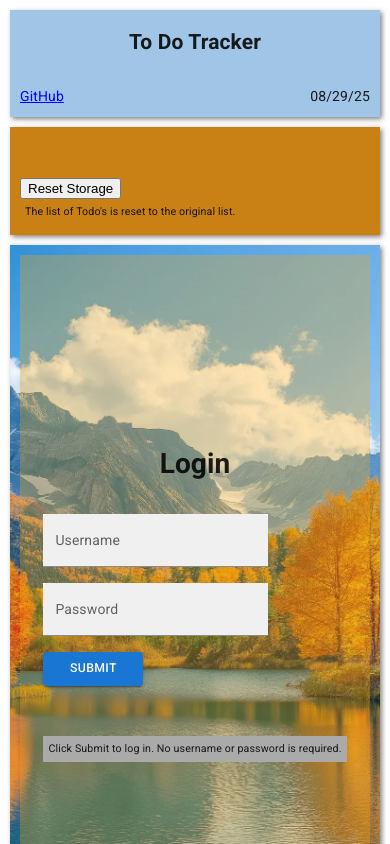
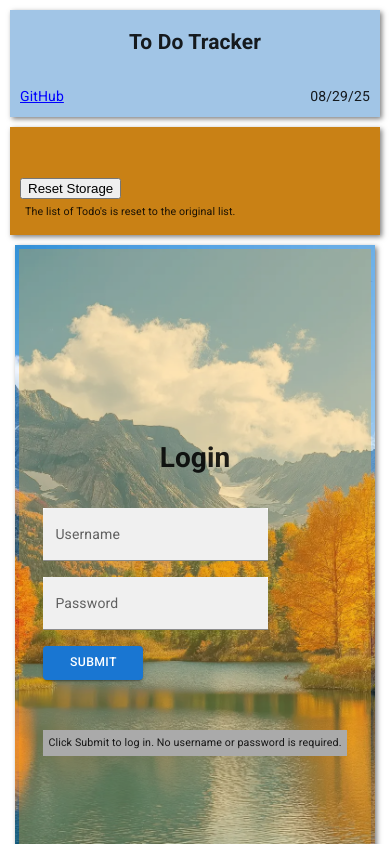
Before and after one commit to bloppo/todo-tracker2, a React (Vite) app: page /login in a window 390 px wide. Shown: the top 844 px of the page. Built offline with nearby package versions, Linux system fonts and the light colour scheme.

Commit message:
9th Commit - Styling issues

```diff
--- a/src/index.css
+++ b/src/index.css
@@ -283,6 +283,7 @@ nav {
 @media (max-width: 400px) {
     .main {
         flex-direction: column; /* Stack sidebar and content vertically */
+        align-items: center; /* Center items horizontally */
     }
 
     .sidebar {
@@ -291,7 +292,9 @@ nav {
     }
 
     .content {
-        width: 100%; /* Content takes full width */
+        width: 100%;
+        max-width:360px;
+        padding: 4px;
     }
 
     .about > p {
```
